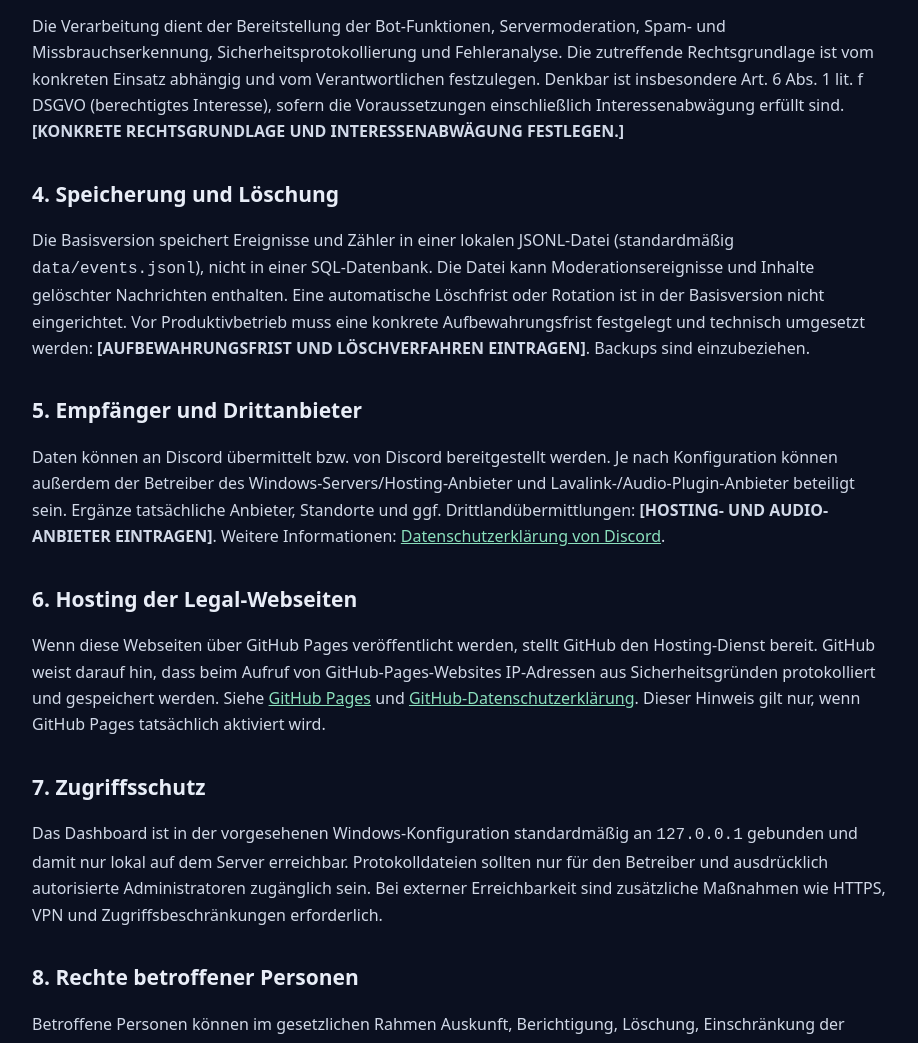
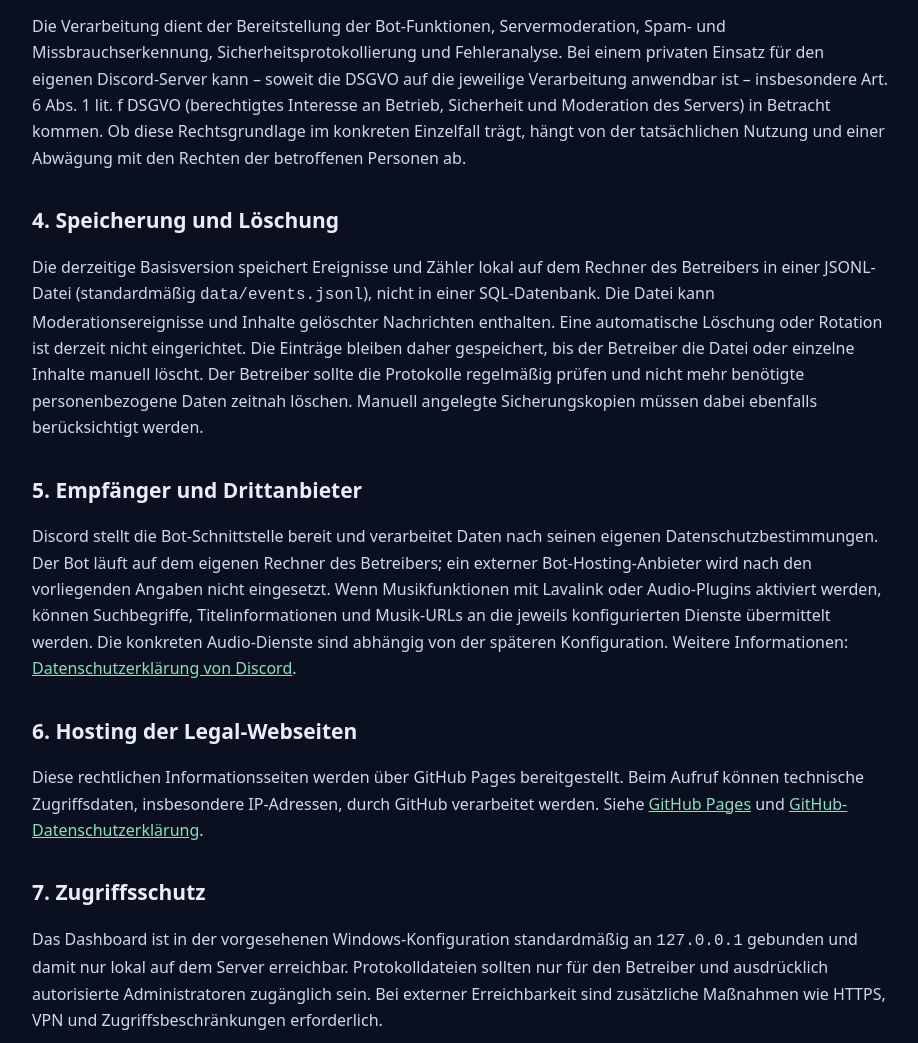
Before and after one commit to cinimini07/serverguardian-legal, a plain HTML site: page privacy.html in a window 1280 px wide. Shown: the part 1121-2164 px from the top of the page, without its empty margins (180-1098 px from the left). Drawn offline with Linux system fonts and the light colour scheme.

Commit message:
Update privacy notice for private self-hosted use

```diff
--- a/privacy.html
+++ b/privacy.html
@@ -4,13 +4,13 @@
 <header><div class="wrap"><b>🛡️ ServerGuardian · Legal Center</b><nav><a href="index.html">Übersicht</a><a href="terms.html">Nutzungsbedingungen</a><a href="privacy.html">Datenschutz</a></nav></div></header>
 <main><p class="muted">Stand: 21.11.2026</p><h1>Datenschutzerklärung</h1>
 <p>Diese Datenschutzerklärung erläutert, welche personenbezogenen Daten bei der Nutzung des Discord-Bots „ServerGuardian“ und seines Admin-Dashboards verarbeitet werden.</p>
-<div class="notice"><b>Vor endgültiger Freigabe ergänzen:</b> Vollständiger Name und Anschrift des Verantwortlichen, verbindliche Löschfristen, tatsächlicher Hosting-Anbieter/Serverstandort, verwendete Audio-Plugins und zutreffende Rechtsgrundlage. Diese Vorlage ist keine Rechtsberatung.</div>
+<div class="notice"><b>Hinweis zum privaten Betrieb:</b> Diese Erklärung beschreibt den derzeitigen privaten Betrieb auf dem eigenen Rechner. Wenn ServerGuardian später öffentlich angeboten, auf weiteren Servern eingesetzt oder um zusätzliche Dienste erweitert wird, muss diese Erklärung entsprechend angepasst werden.</div>
 <h2>1. Verantwortlicher</h2><p>Verantwortlicher: <b>Christoph</b><br>Anschrift: <b>/</b><br>E-Mail: <b>familie.becker52@gmail.com</b></p>
 <h2>2. Verarbeitete Daten</h2><ul><li><b>Discord-Kennungen:</b> Discord-Benutzer-ID, Benutzername/Anzeigename und Server-ID, soweit für Ereignisse und Moderation erforderlich.</li><li><b>Serverereignisse:</b> Beitritte und Austritte, Rollenänderungen und Zeitpunkte entsprechender Ereignisse.</li><li><b>Nachrichten- und Moderationsdaten:</b> Nachrichtenereignisse und Inhalte können für die Spam-Erkennung vorübergehend im Arbeitsspeicher ausgewertet werden. Bei gelöschten Nachrichten kann der Inhalt zusammen mit Autor und Kanal im Ereignisprotokoll gespeichert werden. Moderationsereignisse können Akteur, betroffenes Mitglied und Grund enthalten.</li><li><b>Statistiken:</b> Zähler zu Nachrichten, Beitritten und Austritten, soweit aktiv.</li><li><b>Musikdaten:</b> Suchbegriffe und Musik-URLs können zur Auflösung und Wiedergabe an Lavalink bzw. konfigurierte Audio-Plugins übergeben werden. Konkrete Plugins und Anbieter müssen anhand der endgültigen Konfiguration ergänzt werden.</li><li><b>Dashboard:</b> Das Dashboard verwendet HTTP-Basisauthentifizierung. Zugriffsprotokolle des Hosts können abhängig von der Serverkonfiguration entstehen.</li></ul>
-<h2>3. Zwecke und Rechtsgrundlagen</h2><p>Die Verarbeitung dient der Bereitstellung der Bot-Funktionen, Servermoderation, Spam- und Missbrauchserkennung, Sicherheitsprotokollierung und Fehleranalyse. Die zutreffende Rechtsgrundlage ist vom konkreten Einsatz abhängig und vom Verantwortlichen festzulegen. Denkbar ist insbesondere Art. 6 Abs. 1 lit. f DSGVO (berechtigtes Interesse), sofern die Voraussetzungen einschließlich Interessenabwägung erfüllt sind. <b>[KONKRETE RECHTSGRUNDLAGE UND INTERESSENABWÄGUNG FESTLEGEN.]</b></p>
-<h2>4. Speicherung und Löschung</h2><p>Die Basisversion speichert Ereignisse und Zähler in einer lokalen JSONL-Datei (standardmäßig <code>data/events.jsonl</code>), nicht in einer SQL-Datenbank. Die Datei kann Moderationsereignisse und Inhalte gelöschter Nachrichten enthalten. Eine automatische Löschfrist oder Rotation ist in der Basisversion nicht eingerichtet. Vor Produktivbetrieb muss eine konkrete Aufbewahrungsfrist festgelegt und technisch umgesetzt werden: <b>[AUFBEWAHRUNGSFRIST UND LÖSCHVERFAHREN EINTRAGEN]</b>. Backups sind einzubeziehen.</p>
-<h2>5. Empfänger und Drittanbieter</h2><p>Daten können an Discord übermittelt bzw. von Discord bereitgestellt werden. Je nach Konfiguration können außerdem der Betreiber des Windows-Servers/Hosting-Anbieter und Lavalink-/Audio-Plugin-Anbieter beteiligt sein. Ergänze tatsächliche Anbieter, Standorte und ggf. Drittlandübermittlungen: <b>[HOSTING- UND AUDIO-ANBIETER EINTRAGEN]</b>. Weitere Informationen: <a href="https://discord.com/privacy">Datenschutzerklärung von Discord</a>.</p>
-<h2>6. Hosting der Legal-Webseiten</h2><p>Wenn diese Webseiten über GitHub Pages veröffentlicht werden, stellt GitHub den Hosting-Dienst bereit. GitHub weist darauf hin, dass beim Aufruf von GitHub-Pages-Websites IP-Adressen aus Sicherheitsgründen protokolliert und gespeichert werden. Siehe <a href="https://docs.github.com/en/pages/getting-started-with-github-pages/what-is-github-pages">GitHub Pages</a> und <a href="https://docs.github.com/en/site-policy/privacy-policies/github-privacy-statement">GitHub-Datenschutzerklärung</a>. Dieser Hinweis gilt nur, wenn GitHub Pages tatsächlich aktiviert wird.</p>
+<h2>3. Zwecke und Rechtsgrundlagen</h2><p>Die Verarbeitung dient der Bereitstellung der Bot-Funktionen, Servermoderation, Spam- und Missbrauchserkennung, Sicherheitsprotokollierung und Fehleranalyse. Bei einem privaten Einsatz für den eigenen Discord-Server kann – soweit die DSGVO auf die jeweilige Verarbeitung anwendbar ist – insbesondere Art. 6 Abs. 1 lit. f DSGVO (berechtigtes Interesse an Betrieb, Sicherheit und Moderation des Servers) in Betracht kommen. Ob diese Rechtsgrundlage im konkreten Einzelfall trägt, hängt von der tatsächlichen Nutzung und einer Abwägung mit den Rechten der betroffenen Personen ab.</p>
+<h2>4. Speicherung und Löschung</h2><p>Die derzeitige Basisversion speichert Ereignisse und Zähler lokal auf dem Rechner des Betreibers in einer JSONL-Datei (standardmäßig <code>data/events.jsonl</code>), nicht in einer SQL-Datenbank. Die Datei kann Moderationsereignisse und Inhalte gelöschter Nachrichten enthalten. Eine automatische Löschung oder Rotation ist derzeit nicht eingerichtet. Die Einträge bleiben daher gespeichert, bis der Betreiber die Datei oder einzelne Inhalte manuell löscht. Der Betreiber sollte die Protokolle regelmäßig prüfen und nicht mehr benötigte personenbezogene Daten zeitnah löschen. Manuell angelegte Sicherungskopien müssen dabei ebenfalls berücksichtigt werden.</p>
+<h2>5. Empfänger und Drittanbieter</h2><p>Discord stellt die Bot-Schnittstelle bereit und verarbeitet Daten nach seinen eigenen Datenschutzbestimmungen. Der Bot läuft auf dem eigenen Rechner des Betreibers; ein externer Bot-Hosting-Anbieter wird nach den vorliegenden Angaben nicht eingesetzt. Wenn Musikfunktionen mit Lavalink oder Audio-Plugins aktiviert werden, können Suchbegriffe, Titelinformationen und Musik-URLs an die jeweils konfigurierten Dienste übermittelt werden. Die konkreten Audio-Dienste sind abhängig von der späteren Konfiguration. Weitere Informationen: <a href="https://discord.com/privacy">Datenschutzerklärung von Discord</a>.</p>
+<h2>6. Hosting der Legal-Webseiten</h2><p>Diese rechtlichen Informationsseiten werden über GitHub Pages bereitgestellt. Beim Aufruf können technische Zugriffsdaten, insbesondere IP-Adressen, durch GitHub verarbeitet werden. Siehe <a href="https://docs.github.com/en/pages/getting-started-with-github-pages/what-is-github-pages">GitHub Pages</a> und <a href="https://docs.github.com/en/site-policy/privacy-policies/github-privacy-statement">GitHub-Datenschutzerklärung</a>.</p>
 <h2>7. Zugriffsschutz</h2><p>Das Dashboard ist in der vorgesehenen Windows-Konfiguration standardmäßig an <code>127.0.0.1</code> gebunden und damit nur lokal auf dem Server erreichbar. Protokolldateien sollten nur für den Betreiber und ausdrücklich autorisierte Administratoren zugänglich sein. Bei externer Erreichbarkeit sind zusätzliche Maßnahmen wie HTTPS, VPN und Zugriffsbeschränkungen erforderlich.</p>
 <h2>8. Rechte betroffener Personen</h2><p>Betroffene Personen können im gesetzlichen Rahmen Auskunft, Berichtigung, Löschung, Einschränkung der Verarbeitung und Datenübertragbarkeit verlangen sowie Widerspruch einlegen. Anfragen bitte an <b>familie.becker52@gmail.com</b>. Außerdem besteht das Recht, sich bei einer zuständigen Datenschutzaufsichtsbehörde zu beschweren.</p>
 <h2>9. Minderjährige</h2><p>Der Betreiber richtet den Dienst nicht gezielt an Kinder. Serveradministratoren müssen die jeweils geltenden Alters- und Datenschutzvorgaben beachten.</p>
```
